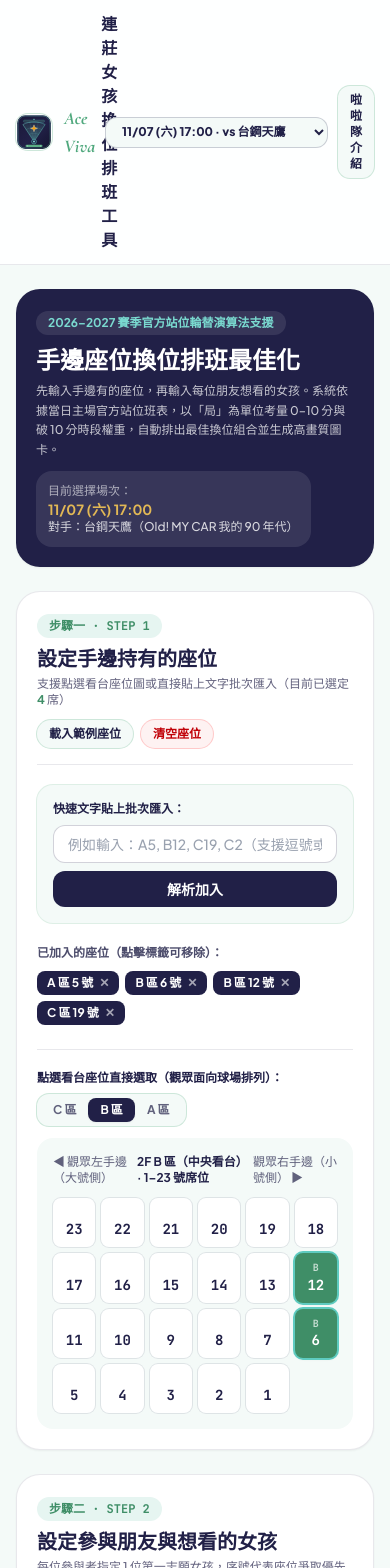
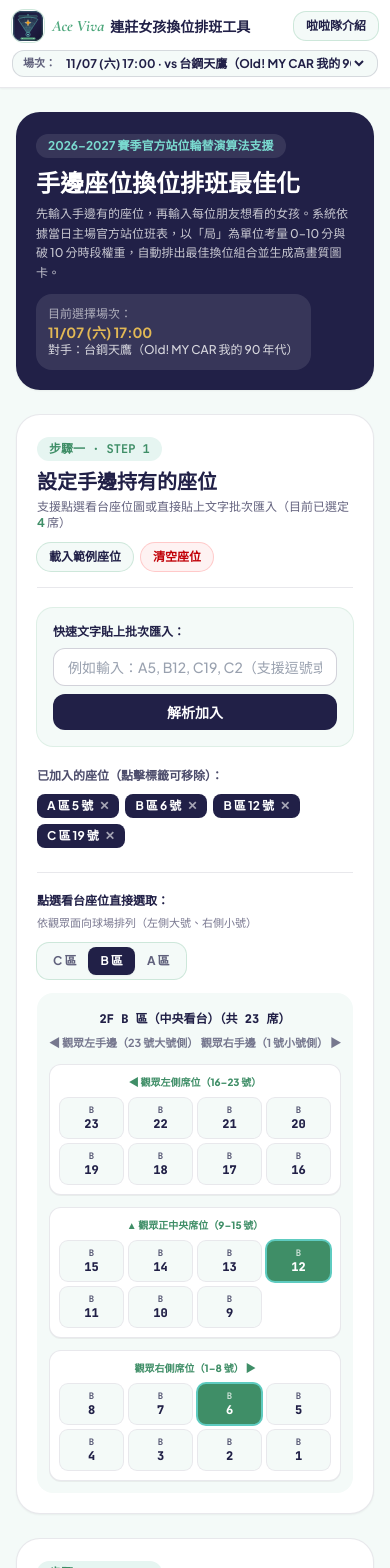
Before and after one commit to mouse170/ace_viva_change_seat_plan, a React (Vite) app: page / in a window 390 px wide. Shown: the top 1568 px of the page. Built offline with nearby package versions, Linux system fonts and the light colour scheme.

Commit message:
fix(mobile): fix header vertical text collapse and seat selector layout distortion on mobile viewports

```diff
--- a/src/App.tsx
+++ b/src/App.tsx
@@ -126,20 +126,22 @@ export const App: React.FC = () => {
   return (
     <div className="min-h-screen bg-[#F4FAF8] text-[#212047]">
       {/* 頂部導航列 */}
-      <header className="sticky top-0 z-40 border-b border-[#212047]/10 bg-white/90 backdrop-blur-md">
-        <div className="mx-auto flex max-w-7xl items-center justify-between px-4 py-3 sm:px-6">
-          <div className="flex items-center gap-3">
+      <header className="sticky top-0 z-40 border-b border-[#212047]/10 bg-white/95 shadow-xs backdrop-blur-md">
+        <div className="mx-auto max-w-7xl px-3 py-2.5 sm:px-6 sm:py-3">
+          {/* 第一列：品牌與按鈕 */}
+          <div className="flex items-center justify-between gap-2">
+            <div className="flex min-w-0 items-center gap-2 sm:gap-3">
               <img
                 src="./favicon.svg"
                 alt="ACE VIVA 圖示"
-              className="h-9 w-9 rounded-xl object-contain ring-1 ring-[#5BAE84]/30"
+                className="h-8 w-8 shrink-0 rounded-xl object-contain ring-1 ring-[#5BAE84]/30 sm:h-9 sm:w-9"
               />
-            <div>
-              <div className="flex items-center gap-1.5">
-                <span className="font-editorial text-lg font-bold text-[#4FA87D] italic">
+              <div className="min-w-0">
+                <div className="flex items-center gap-1.5 whitespace-nowrap">
+                  <span className="font-editorial text-base font-bold text-[#4FA87D] italic sm:text-lg">
                     Ace Viva
                   </span>
-                <span className="text-base font-black text-[#212047]">
+                  <span className="text-sm font-black text-[#212047] sm:text-base">
                     連莊女孩換位排班工具
                   </span>
                 </div>
@@ -149,8 +151,9 @@ export const App: React.FC = () => {
               </div>
             </div>
 
-          <div className="flex items-center gap-2.5">
-            {/* 場次下拉 */}
+            {/* 桌機版場次與功能按鈕 */}
+            <div className="flex shrink-0 items-center gap-2">
+              <div className="hidden sm:block">
                 <select
                   value={selectedMatchId}
                   onChange={(e) => setSelectedMatchId(e.target.value)}
@@ -162,15 +165,35 @@ export const App: React.FC = () => {
                     </option>
                   ))}
                 </select>
+              </div>
 
               {/* 收納之啦啦隊介紹連結 */}
               <button
                 type="button"
                 onClick={() => setIsAboutModalOpen(true)}
-              className="rounded-xl bg-[#F4FAF8] px-3 py-1.5 text-xs font-bold text-[#212047] ring-1 ring-[#5BAE84]/30 hover:bg-[#E6F5F1]"
+                className="rounded-xl bg-[#F4FAF8] px-3 py-1.5 text-xs font-bold whitespace-nowrap text-[#212047] ring-1 ring-[#5BAE84]/30 transition-colors hover:bg-[#E6F5F1]"
               >
                 啦啦隊介紹
               </button>
+            </div>
+          </div>
+
+          {/* 手機版第二列：場次選單全寬展示，防止擠壓頂部文字 */}
+          <div className="mt-2 block sm:hidden">
+            <div className="flex items-center gap-1.5 rounded-xl border border-[#212047]/15 bg-[#F4FAF8] px-2.5 py-1">
+              <span className="shrink-0 text-[11px] font-bold text-[#212047]/70">場次：</span>
+              <select
+                value={selectedMatchId}
+                onChange={(e) => setSelectedMatchId(e.target.value)}
+                className="w-full bg-transparent text-xs font-bold text-[#212047] focus:outline-none"
+              >
+                {STATION_ROTATION_SCHEDULES.map((m) => (
+                  <option key={m.matchId} value={m.matchId}>
+                    {m.dateLabel} · vs {m.opponent}（{m.themeName}）
+                  </option>
+                ))}
+              </select>
+            </div>
           </div>
         </div>
       </header>
--- a/src/components/SeatSelectorSection.tsx
+++ b/src/components/SeatSelectorSection.tsx
@@ -164,10 +164,15 @@ export const SeatSelectorSection: React.FC<SeatSelectorSectionProps> = ({
 
       {/* 2F 看台視覺化座位選擇器 */}
       <div className="mt-6 border-t border-[#212047]/10 pt-5">
-        <div className="flex flex-wrap items-center justify-between gap-2">
-          <span className="text-xs font-bold text-[#212047] sm:text-sm">
-            點選看台座位直接選取（觀眾面向球場排列）：
-          </span>
+        <div className="flex flex-wrap items-center justify-between gap-2.5">
+          <div>
+            <span className="block text-xs font-bold text-[#212047] sm:text-sm">
+              點選看台座位直接選取：
+            </span>
+            <span className="text-[11px] text-[#212047]/60">
+              依觀眾面向球場排列（左側大號、右側小號）
+            </span>
+          </div>
 
           {/* 區域切換 Tabs */}
           <div className="inline-flex rounded-xl bg-[#F4FAF8] p-1 ring-1 ring-[#5BAE84]/30">
@@ -176,7 +181,7 @@ export const SeatSelectorSection: React.FC<SeatSelectorSectionProps> = ({
                 key={z.id}
                 type="button"
                 onClick={() => setActiveZoneTab(z.id)}
-                className={`rounded-lg px-3 py-1 text-xs font-bold transition-all ${
+                className={`rounded-lg px-3 py-1.5 text-xs font-bold transition-all ${
                   activeZoneTab === z.id
                     ? 'bg-[#212047] text-white shadow-xs'
                     : 'text-[#212047]/70 hover:text-[#212047]'
@@ -188,17 +193,74 @@ export const SeatSelectorSection: React.FC<SeatSelectorSectionProps> = ({
           </div>
         </div>
 
-        {/* 當前選定區域之 23 個座位格（觀眾面向球場視角：左手邊為 23 號、右手邊為 1 號） */}
-        <div className="mt-3 rounded-2xl bg-[#F4FAF8] p-4">
-          <div className="flex items-center justify-between text-xs text-[#212047]/70">
-            <span>◀ 觀眾左手邊（大號側）</span>
-            <span className="font-bold text-[#212047]">
-              {ZONES.find((z) => z.id === activeZoneTab)?.name} · 1–23 號席位
+        {/* 當前選定區域之 23 個座位格 */}
+        <div className="mt-3.5 rounded-2xl bg-[#F4FAF8] p-3 sm:p-4">
+          {/* 頂部區域名稱置中獨立一行，避免手機文字重疊 */}
+          <div className="text-center">
+            <span className="font-mono-num text-xs font-black text-[#212047] sm:text-sm">
+              {ZONES.find((z) => z.id === activeZoneTab)?.name}（共 23 席）
             </span>
-            <span>觀眾右手邊（小號側） ▶</span>
           </div>
 
-          <div className="mt-3 grid grid-cols-6 gap-1.5 sm:grid-cols-8 md:grid-cols-12 lg:grid-cols-23">
+          {/* 方位導航尺標 */}
+          <div className="mt-1.5 flex items-center justify-between text-[11px] font-bold text-[#212047]/60 sm:text-xs">
+            <span>◀ 觀眾左手邊（23 號大號側）</span>
+            <span>觀眾右手邊（1 號小號側） ▶</span>
+          </div>
+
+          {/* 手機版：依站位三區塊優雅分組排列（避免 6 欄網格斷行破版） */}
+          <div className="mt-3 space-y-3 block sm:hidden">
+            {[
+              {
+                title: '◀ 觀眾左側席位（16–23 號）',
+                seats: [23, 22, 21, 20, 19, 18, 17, 16],
+                cols: 'grid-cols-4',
+              },
+              {
+                title: '▲ 觀眾正中央席位（9–15 號）',
+                seats: [15, 14, 13, 12, 11, 10, 9],
+                cols: 'grid-cols-4',
+              },
+              {
+                title: '觀眾右側席位（1–8 號） ▶',
+                seats: [8, 7, 6, 5, 4, 3, 2, 1],
+                cols: 'grid-cols-4',
+              },
+            ].map((grp) => (
+              <div
+                key={grp.title}
+                className="rounded-xl border border-[#212047]/10 bg-white p-2.5 shadow-2xs"
+              >
+                <div className="mb-2 text-center text-[10px] font-black text-[#3F8E67]">
+                  {grp.title}
+                </div>
+                <div className={`grid ${grp.cols} gap-1.5`}>
+                  {grp.seats.map((seatNum) => {
+                    const key = `${activeZoneTab}-${seatNum}`;
+                    const isSelected = heldSeatKeys.has(key);
+                    return (
+                      <button
+                        key={key}
+                        type="button"
+                        onClick={() => toggleSeat(activeZoneTab, seatNum)}
+                        className={`flex flex-col items-center justify-center rounded-lg py-1.5 font-mono-num text-xs font-bold transition-all ${
+                          isSelected
+                            ? 'bg-[#3F8E67] text-white shadow-xs ring-2 ring-[#5ECBC0]'
+                            : 'bg-[#F4FAF8] text-[#212047] ring-1 ring-[#212047]/10 active:scale-95'
+                        }`}
+                      >
+                        <span className="text-[9px] opacity-75">{activeZoneTab}</span>
+                        <span className="text-xs font-black">{seatNum}</span>
+                      </button>
+                    );
+                  })}
+                </div>
+              </div>
+            ))}
+          </div>
+
+          {/* 平板與桌機版：全景連續 23 席排列 */}
+          <div className="mt-3 hidden sm:grid sm:grid-cols-12 lg:grid-cols-23 gap-1.5">
             {Array.from({ length: 23 }, (_, i) => 23 - i).map((seatNum) => {
               const key = `${activeZoneTab}-${seatNum}`;
               const isSelected = heldSeatKeys.has(key);
```
Lines whose indentation alone changed are shown as unchanged.
